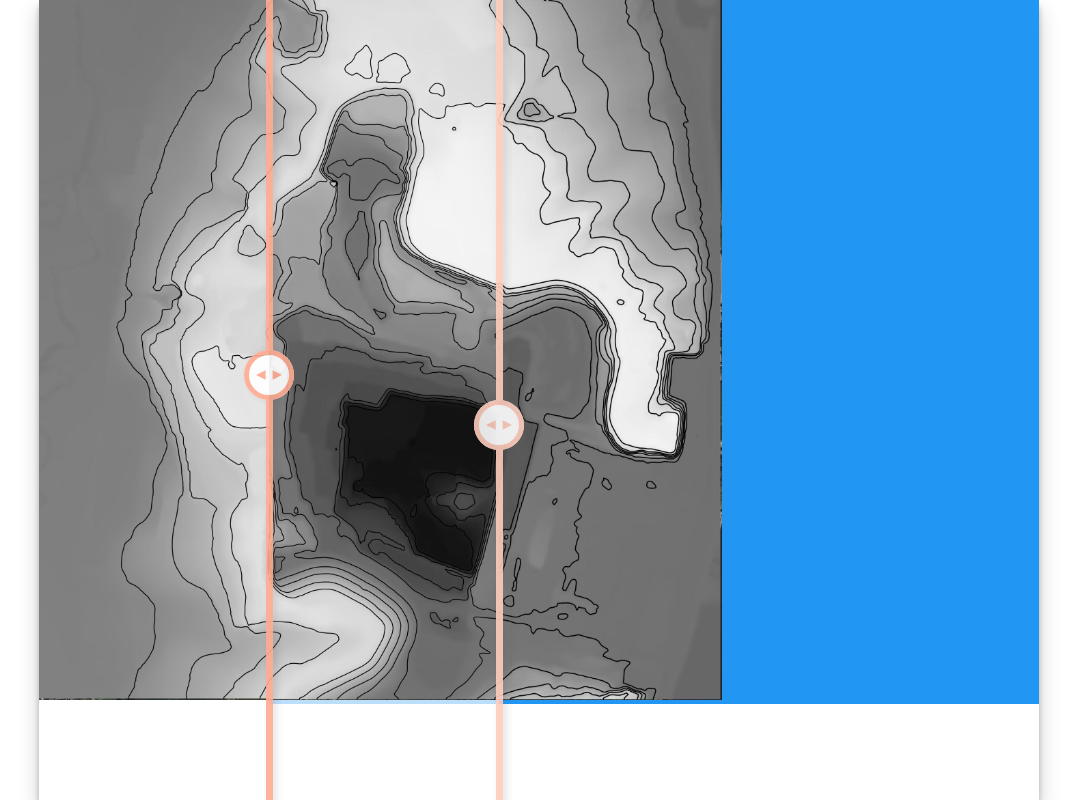
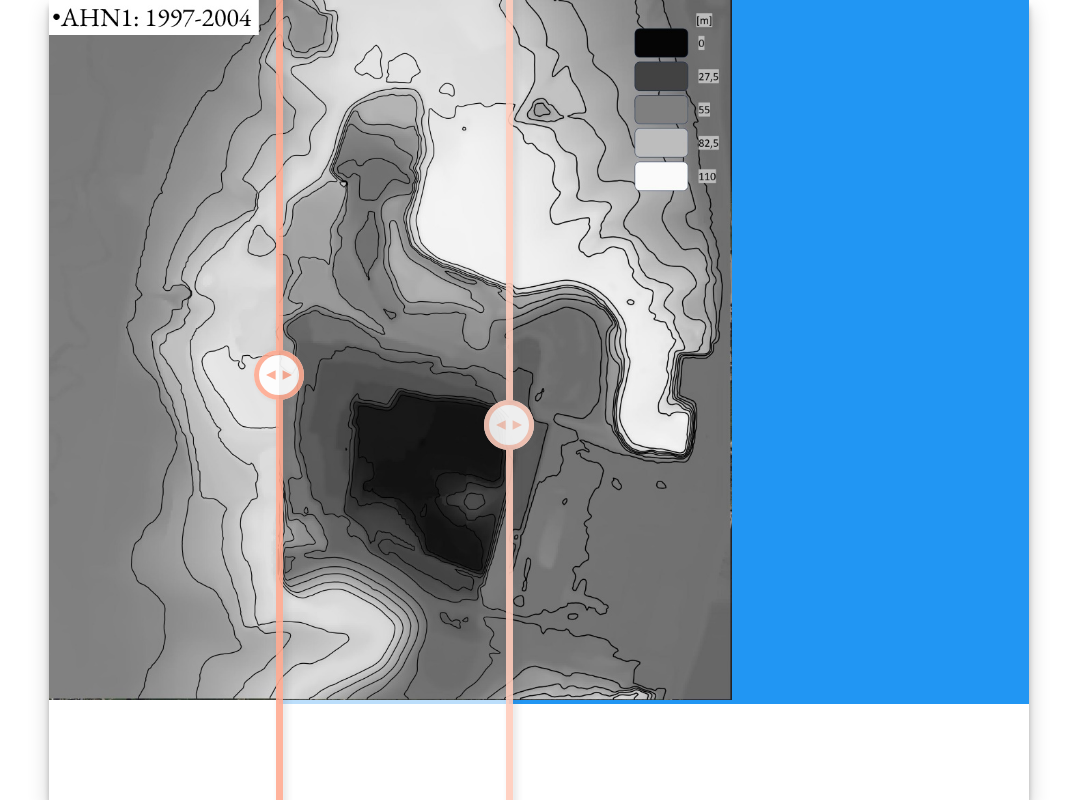
Before and after one commit to RogierTimmer/RogierTimmer.github.io, a plain HTML site: page Geoinformation/Assignment2/index.html in a window 1280 px wide. Shown: the whole page, without its empty margins (101-1178 px from the left). Drawn offline with Linux system fonts and the light colour scheme.

Commit message:
changed pictures

```diff
--- a/Geoinformation/Assignment2/index.css
+++ b/Geoinformation/Assignment2/index.css
@@ -14,7 +14,7 @@
 
   /* Our wrapper */
   .wrapper{
-    width: 1000px;
+    width: 980px;
     height: 1000px;
     max-height:100vh;
     position: absolute;
--- a/Geoinformation/Assignment2/index.html
+++ b/Geoinformation/Assignment2/index.html
@@ -12,16 +12,16 @@
         <div class="wrapper">
           <div class="bottom">
 
-             <img src="dmt3.jpg" draggable="false"/>
+             <img src="dmt3edit.jpg" draggable="false"/>
           </div>
           <div class="middle">
-          <img src="dmt2.jpg" draggable="false"/>
+          <img src="dmt2edit.jpg" draggable="false"/>
           </div>
           <div class="scroller scroller-middle">
             <svg class="scroller__thumb" xmlns="http://www.w3.org/2000/svg" width="100" height="100" viewBox="0 0 100 100"><polygon points="0 50 37 68 37 32 0 50" style="fill:#FFCCBC"/><polygon points="100 50 64 32 64 68 100 50" style="fill:#FFCCBC"/></svg>
           </div>
           <div class="top">
-            <img src="dmt1.jpg" draggable="false"/>
+            <img src="dmt1edit.jpg" draggable="false"/>
           </div>
           <div class="scroller scroller-top">
             <svg class="scroller__thumb" xmlns="http://www.w3.org/2000/svg" width="100" height="100" viewBox="0 0 100 100"><polygon points="0 50 37 68 37 32 0 50" style="fill:#FFAB91"/><polygon points="100 50 64 32 64 68 100 50" style="fill:#FFAB91"/></svg>
```
Also changed, not shown: Geoinformation/Assignment2/dmt1.jpg (deleted), Geoinformation/Assignment2/dmt1edit.jpg (added), Geoinformation/Assignment2/dmt2.jpg (deleted), Geoinformation/Assignment2/dmt2edit.jpg (added), Geoinformation/Assignment2/dmt3.jpg (deleted), Geoinformation/Assignment2/dmt3edit.jpg (added).
